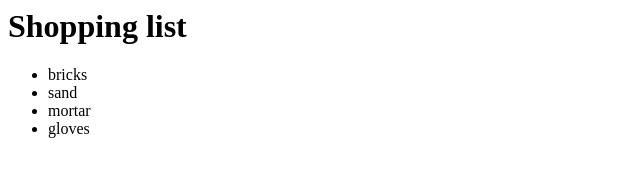
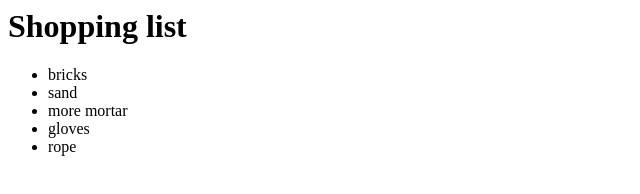
Before and after one commit to ubmil27/newGit, a plain HTML site: page index.html in a window 1280 px wide. Shown: the full height of the page, 0-640 px from the left. Drawn offline with Linux system fonts and the light colour scheme.

Commit message:
changed mortar

```diff
--- a/index.html
+++ b/index.html
@@ -2,7 +2,7 @@
 <ul>
 	<li>bricks</li>
 	<li>sand</li>
-	<li>mortar</li>
+	<li>more mortar</li>
 	<li>gloves</li>
-
+	<li>rope</li>
 </ul>
```
